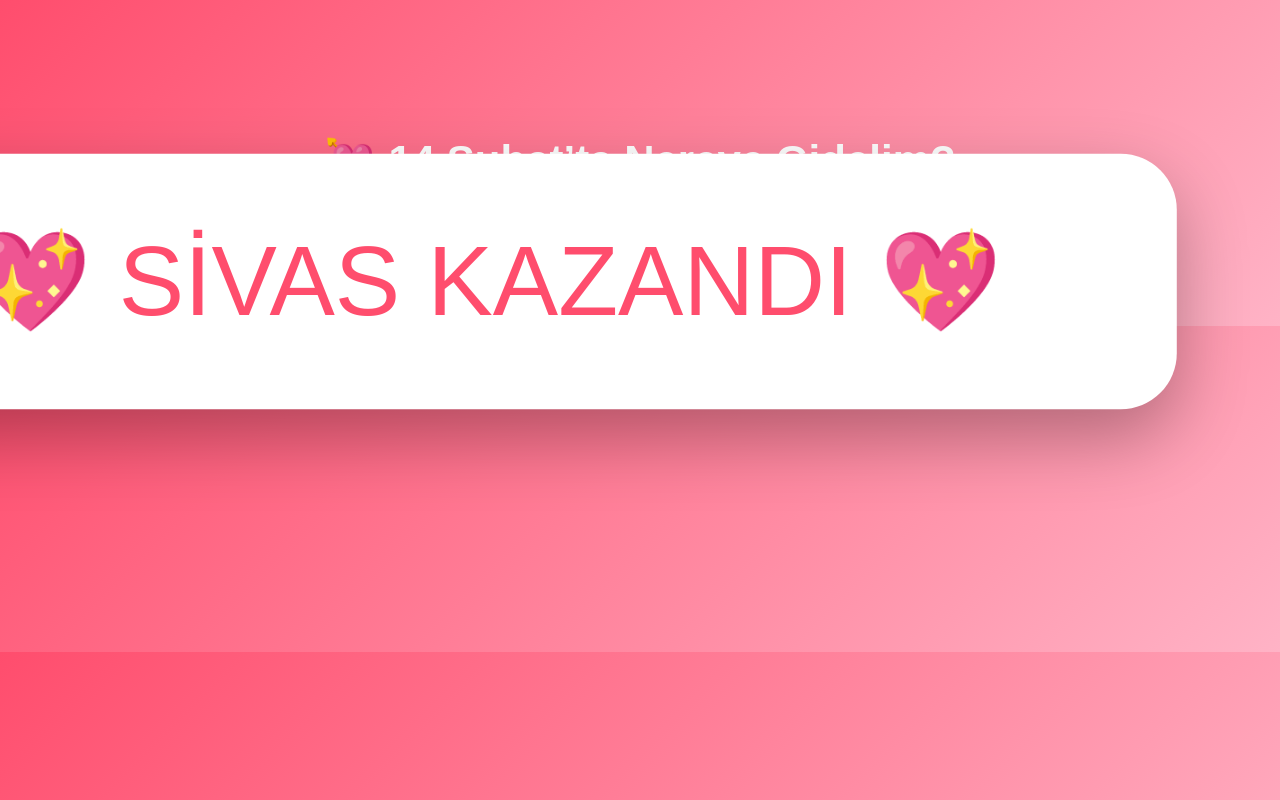
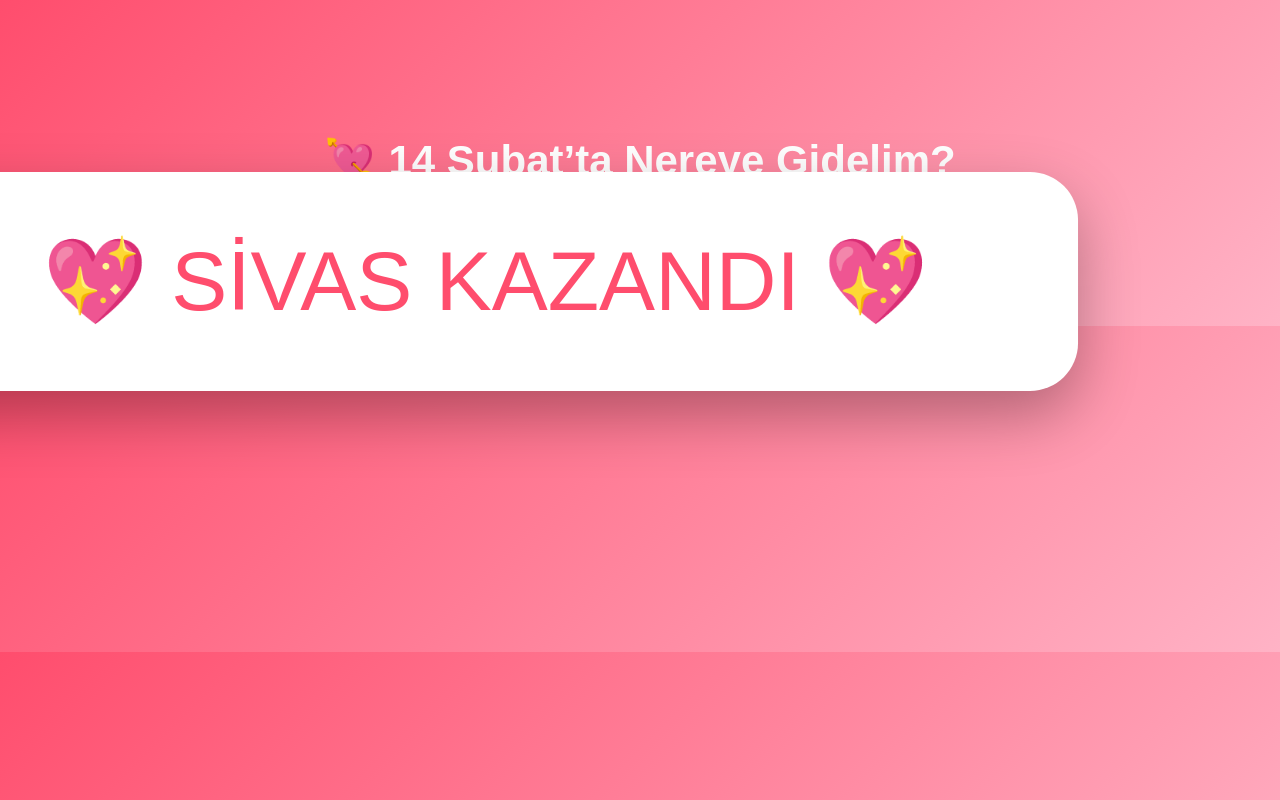
Before and after one commit to AyberkTiryaki/ondortsubat.github.io, a plain HTML site: page index.html in a window 1280 px wide. Both pictures are taken after a click on the button "Başka Bir Yer". Drawn offline with Linux system fonts and the light colour scheme.

Commit message:
Update index.html

```diff
--- a/index.html
+++ b/index.html
@@ -58,11 +58,11 @@
 let scale = 1;
 
 function growSivas() {
-    scale += 2.5;   // büyüme miktarı (istersen arttır)
+    scale += 2.0;   // büyüme miktarı (istersen arttır)
     const sivas = document.getElementById("sivas");
     sivas.style.transform = `scale(${scale})`;
 
-    if (scale > 2.5) {
+    if (scale > 2.1) {
         sivas.innerHTML = "💖 SİVAS KAZANDI 💖";
     }
 }
```
